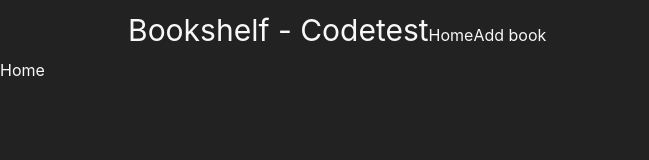
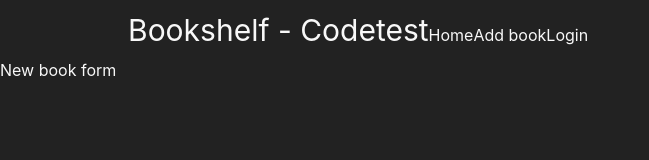
Before and after one commit to C-Corfixen/codetest-writereader, a React (Create React App) app: page /addBook in a window 1280 px wide. Shown: the top 160 px of the page, without its empty margins (0-649 px from the left). Built offline with nearby package versions, Linux system fonts and the light colour scheme.

Commit message:
Created loggedin state in app.js and changed navbar to render based on its state

```diff
--- a/src/App.js
+++ b/src/App.js
@@ -1,15 +1,20 @@
+import { useState } from 'react';
 import { BrowserRouter, Switch, Route } from 'react-router-dom';
 
 import Navbar from './components/navbar/navbar.component';
+import AddBookPage from './pages/add-book-page/add-book-page.component';
 import HomePage from './pages/home-page/home-page.component';
 
 function App() {
+  const [loggedIn, setLoggedIn] = useState(false);
+
   return (
     <BrowserRouter>
       <div className="App">
-        <Navbar />
+        <Navbar loggedIn={loggedIn} />
         <Switch>
-          <Route path="/" component={HomePage}></Route>
+          <Route exact path={['/', 'home']} component={HomePage}></Route>
+          <Route exact path="/addBook" component={AddBookPage}></Route>
         </Switch>
       </div>
     </BrowserRouter>
--- a/src/components/navbar/navbar.component.jsx
+++ b/src/components/navbar/navbar.component.jsx
@@ -2,13 +2,19 @@ import { Link } from 'react-router-dom';
 
 import './navbar.styles.css';
 
-const Navbar = () => {
+const Navbar = ({loggedIn}) => {
   return(
     <div className="navbar">
       <Link to="/home" className="navbar-logo">Bookshelf - Codetest</Link>
       <ul className="navbar-links">
         <Link to="/home"><li>Home</li></Link>
         <Link to="/addBook"><li>Add book</li></Link>
+        { !loggedIn && (
+          <Link to="/login"><li>Login</li></Link>
+        )}
+        { loggedIn && (
+          <li>Logout</li>
+        )}
       </ul>
     </div>
   )
--- /dev/null
+++ b/src/pages/add-book-page/add-book-page.component.jsx
@@ -0,0 +1,9 @@
+const AddBookPage = () => {
+  return(
+    <div className="add-book-container">
+      New book form
+    </div>
+  )
+}
+
+export default AddBookPage;
```
Also changed, not shown: 1 other file (tests, documents, lock files or other folders).
